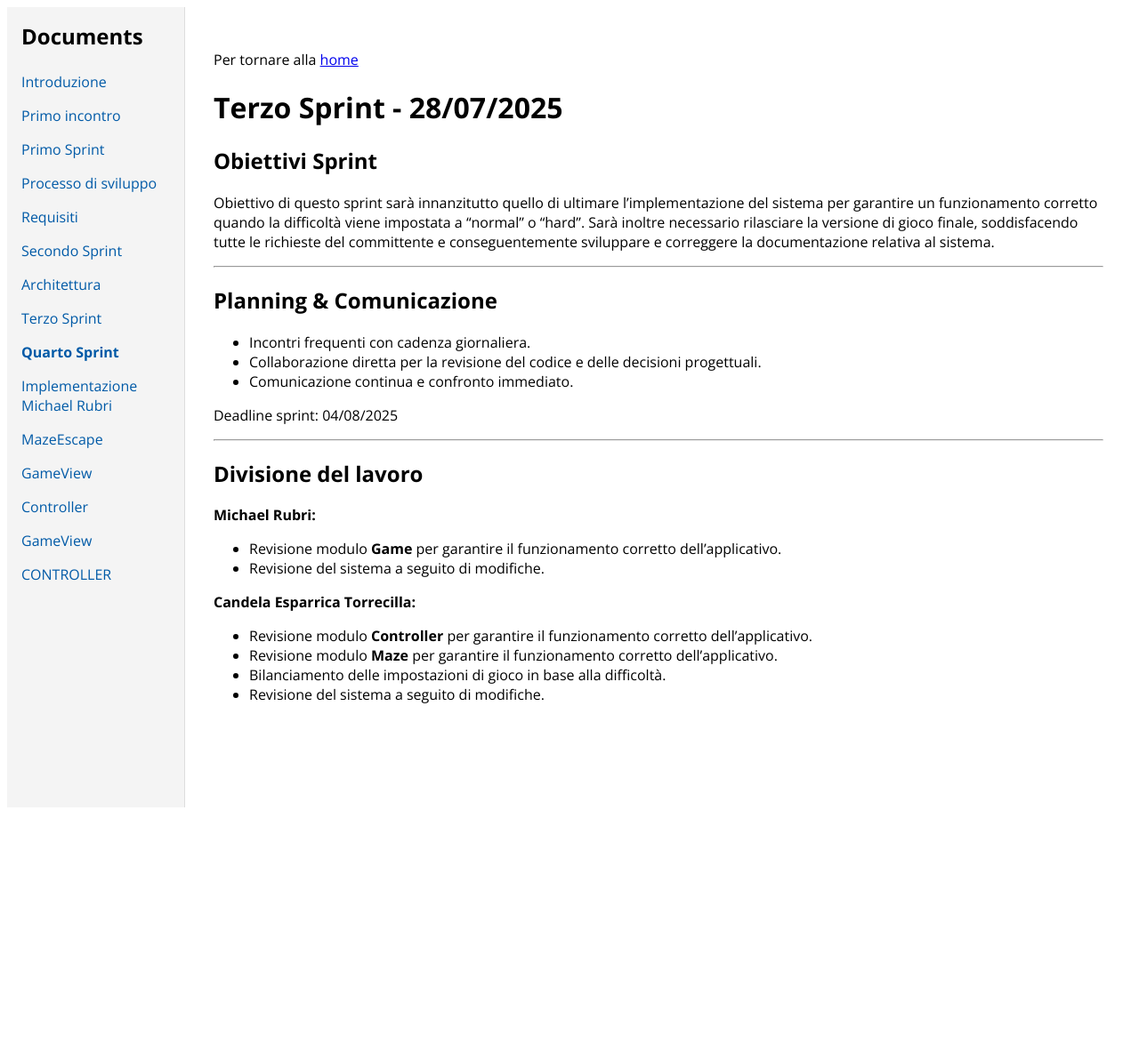
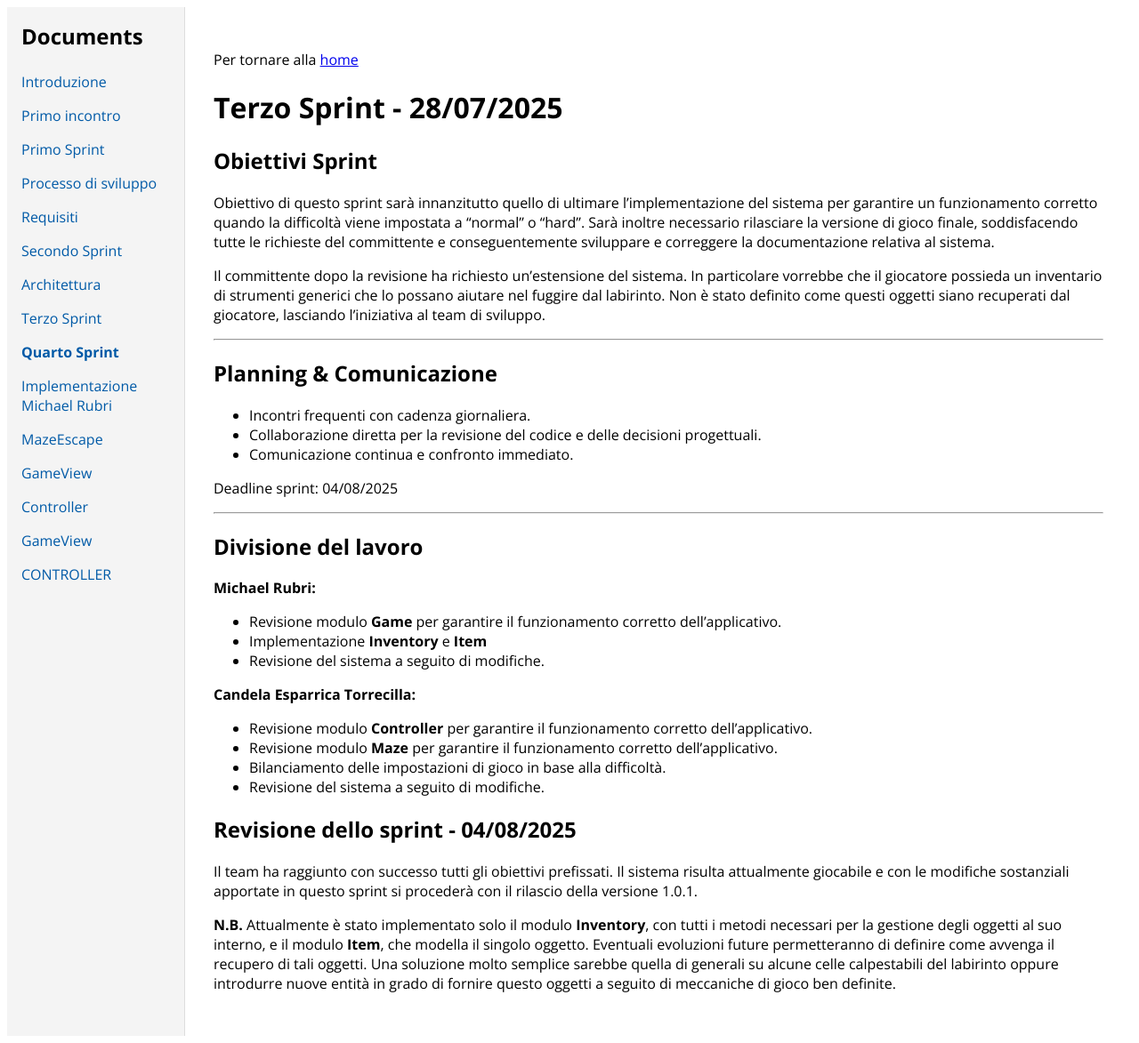
Before and after one commit to michaelrubri/PPS-25-MazeEscape, a Jekyll site: the page built from docs/sprint/4-QuartoSprint.md, in a window 1280 px wide. Shown: the whole page at 89% size. Built offline with Jekyll 4.4.1, drawn with Linux system fonts in a browser that asks for light colours; before the commit the page ends 916 px from its top, so only the background shows below that.

Commit message:
updated fourth sprint

```diff
--- a/docs/sprint/4-QuartoSprint.md
+++ b/docs/sprint/4-QuartoSprint.md
@@ -13,6 +13,10 @@ Obiettivo di questo sprint sarà innanzitutto quello di ultimare l'implementazio
 funzionamento corretto quando la difficoltà viene impostata a "normal" o "hard". Sarà inoltre necessario rilasciare la
 versione di gioco finale, soddisfacendo tutte le richieste del committente e conseguentemente sviluppare e correggere la
 documentazione relativa al sistema.
+
+Il committente dopo la revisione ha richiesto un'estensione del sistema. In particolare vorrebbe che il giocatore
+possieda un inventario di strumenti generici che lo possano aiutare nel fuggire dal labirinto. Non è stato definito come
+questi oggetti siano recuperati dal giocatore, lasciando l'iniziativa al team di sviluppo.
 
 ---
 
@@ -30,6 +34,7 @@ Deadline sprint: 04/08/2025
 
 **Michael Rubri:**
 - Revisione modulo **Game** per garantire il funzionamento corretto dell'applicativo.
+- Implementazione **Inventory** e **Item**
 - Revisione del sistema a seguito di modifiche.
 
 **Candela Esparrica Torrecilla:**
@@ -37,3 +42,14 @@ Deadline sprint: 04/08/2025
 - Revisione modulo **Maze** per garantire il funzionamento corretto dell'applicativo.
 - Bilanciamento delle impostazioni di gioco in base alla difficoltà.
 - Revisione del sistema a seguito di modifiche.
+
+## Revisione dello sprint - 04/08/2025
+
+Il team ha raggiunto con successo tutti gli obiettivi prefissati. Il sistema risulta attualmente giocabile e con le
+modifiche sostanziali apportate in questo sprint si procederà con il rilascio della versione 1.0.1.
+
+**N.B.** Attualmente è stato implementato solo il modulo **Inventory**, con tutti i metodi necessari per la gestione
+degli oggetti al suo interno, e il modulo **Item**, che modella il singolo oggetto. Eventuali evoluzioni future
+permetteranno di definire come avvenga il recupero di tali oggetti. Una soluzione molto semplice sarebbe quella di
+generali su alcune celle calpestabili del labirinto oppure introdurre nuove entità in grado di fornire questo oggetti
+a seguito di meccaniche di gioco ben definite.
```
